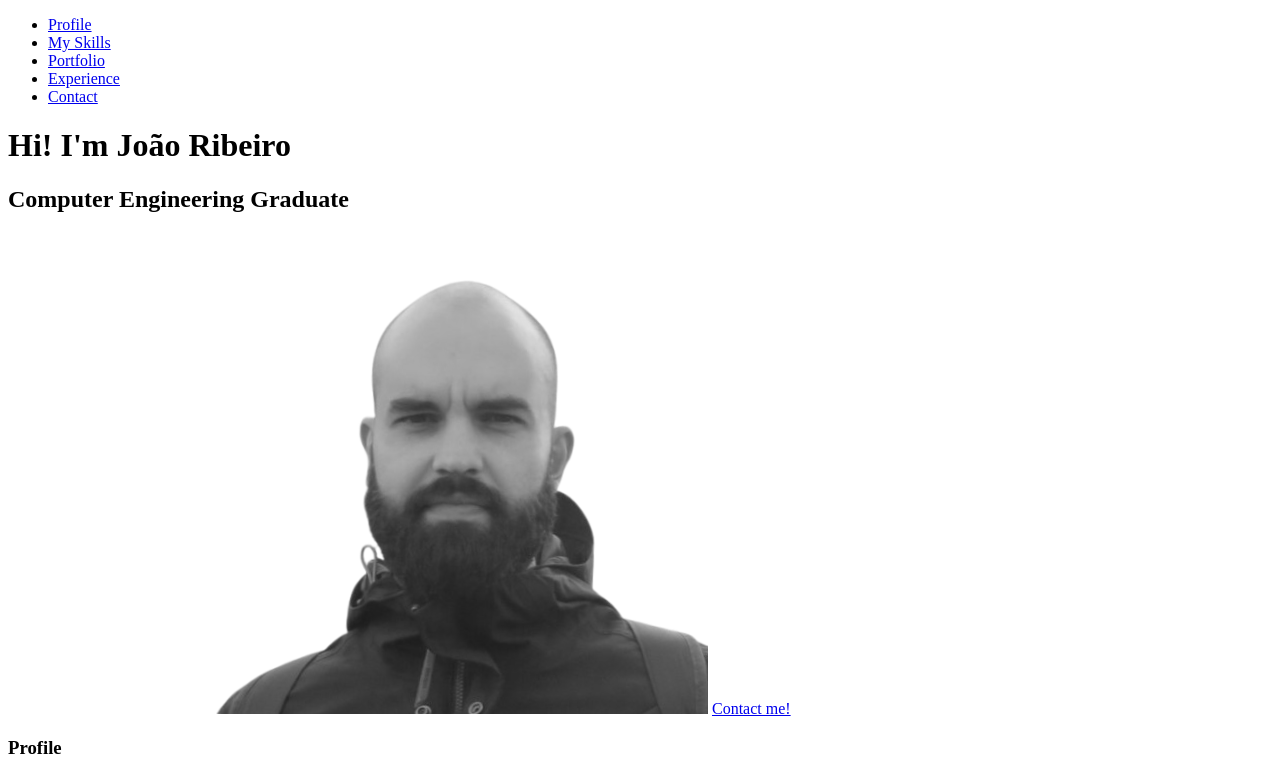
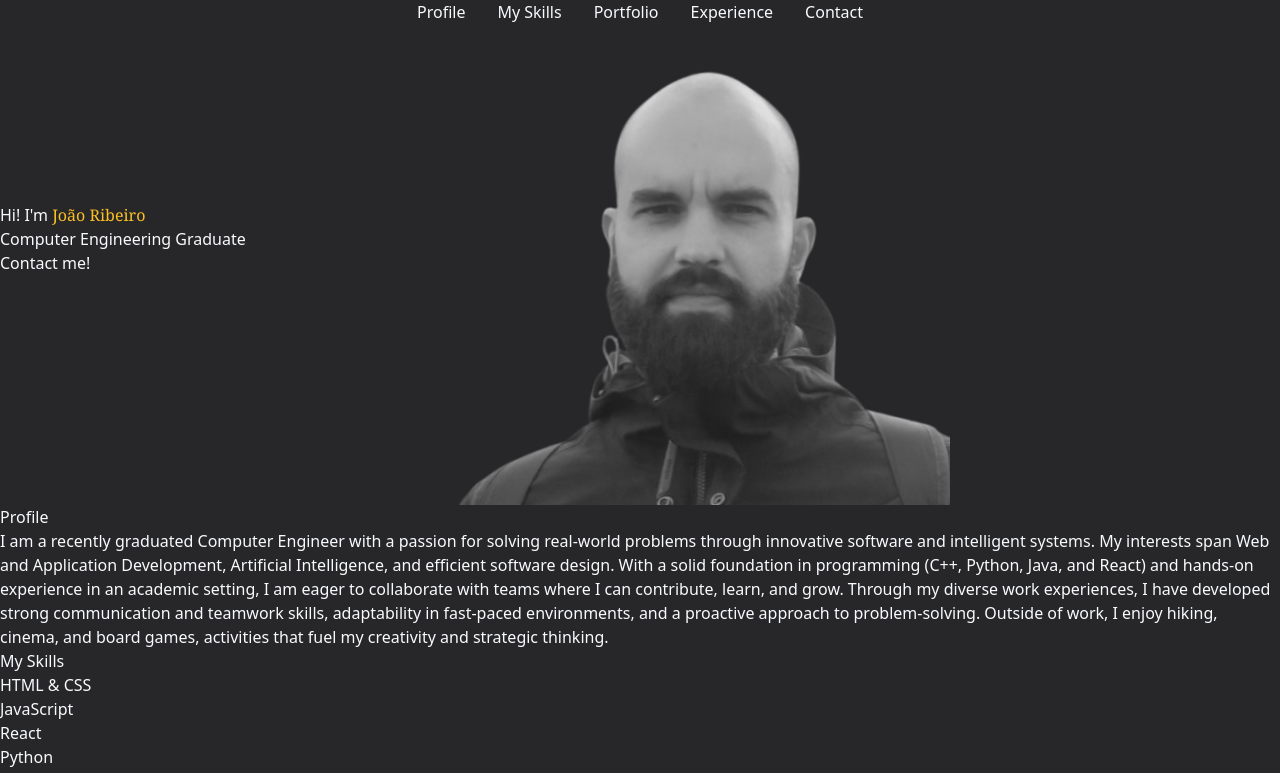
Before and after one commit to jacribeiro/jacribeiro.github.io, a website: page index.html in a window 1280 px wide. Shown: the top 773 px of the page. Drawn offline with Linux system fonts and the light colour scheme.

Commit message:
Configured and started using Tailwind CSS. Started customizing HTML

```diff
--- a/index.html
+++ b/index.html
@@ -4,21 +4,25 @@
     <meta charset="UTF-8">
     <meta name="viewport" content="width=device-width, initial-scale=1.0">
     <title>João Ribeiro's Website</title>
+    <link href="./output.css" rel="stylesheet">
 </head>
-<body>
-    <nav>
-        <ul>
-            <li><a href="#profile">Profile</a></li>
-            <li><a href="#skills">My Skills</a></li>
-            <li><a href="#portfolio">Portfolio</a></li>
-            <li><a href="#experience">Experience</a></li>
-            <li><a href="#contact">Contact</a></li>
+<body class="bg-zinc-800 text-slate-50 ">
+    <nav class="flex justify-center">
+        <ul class="flex flex-row gap-x-8">
+            <li class="hover:text-amber-400"><a href="#profile">Profile</a></li>
+            <li class="hover:text-amber-400"><a href="#skills">My Skills</a></li>
+            <li class="hover:text-amber-400"><a href="#portfolio">Portfolio</a></li>
+            <li class="hover:text-amber-400"><a href="#experience">Experience</a></li>
+            <li class="hover:text-amber-400"><a href="#contact">Contact</a></li>
         </ul>
     </nav>
-    <h1>Hi! I'm <span>João Ribeiro</span></h1>
-    <h2>Computer Engineering Graduate</h2>
-    <img src="./images/personal.png"/>
-    <a href="#contact">Contact me!</a>
+    <div class="inline-block">
+        <h1>Hi! I'm <span class="text-amber-400 font-serif">João Ribeiro</span></h1>
+        <h2>Computer Engineering Graduate</h2>
+        <a href="#contact">Contact me!</a>
+    </div>
+    <img src="./images/personal.png" class="inline-block"/>
+
     <section id="profile">
         <h3>Profile</h3>
         <p>I am a recently graduated Computer Engineer with a passion for
--- /dev/null
+++ b/input.css
@@ -0,0 +1,3 @@
+@tailwind base;
+@tailwind components;
+@tailwind utilities;
--- /dev/null
+++ b/package.json
@@ -0,0 +1,5 @@
+{
+  "devDependencies": {
+    "tailwindcss": "^3.4.15"
+  }
+}
--- /dev/null
+++ b/tailwind.config.js
@@ -0,0 +1,8 @@
+/** @type {import('tailwindcss').Config} */
+module.exports = {
+  content: ['./index.html'],
+  theme: {
+    extend: {},
+  },
+  plugins: [],
+}
```
Also changed, not shown: output.css (added), style.css (deleted), 2 other files.
